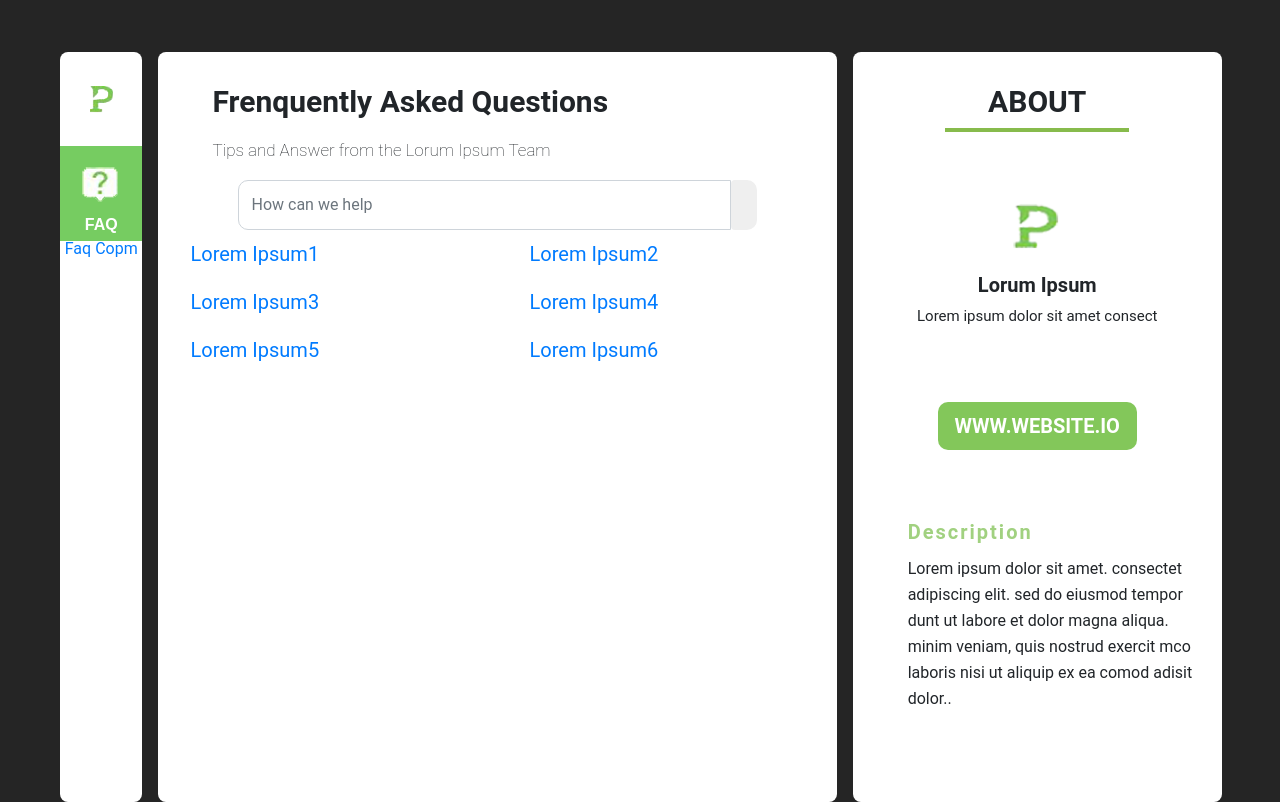
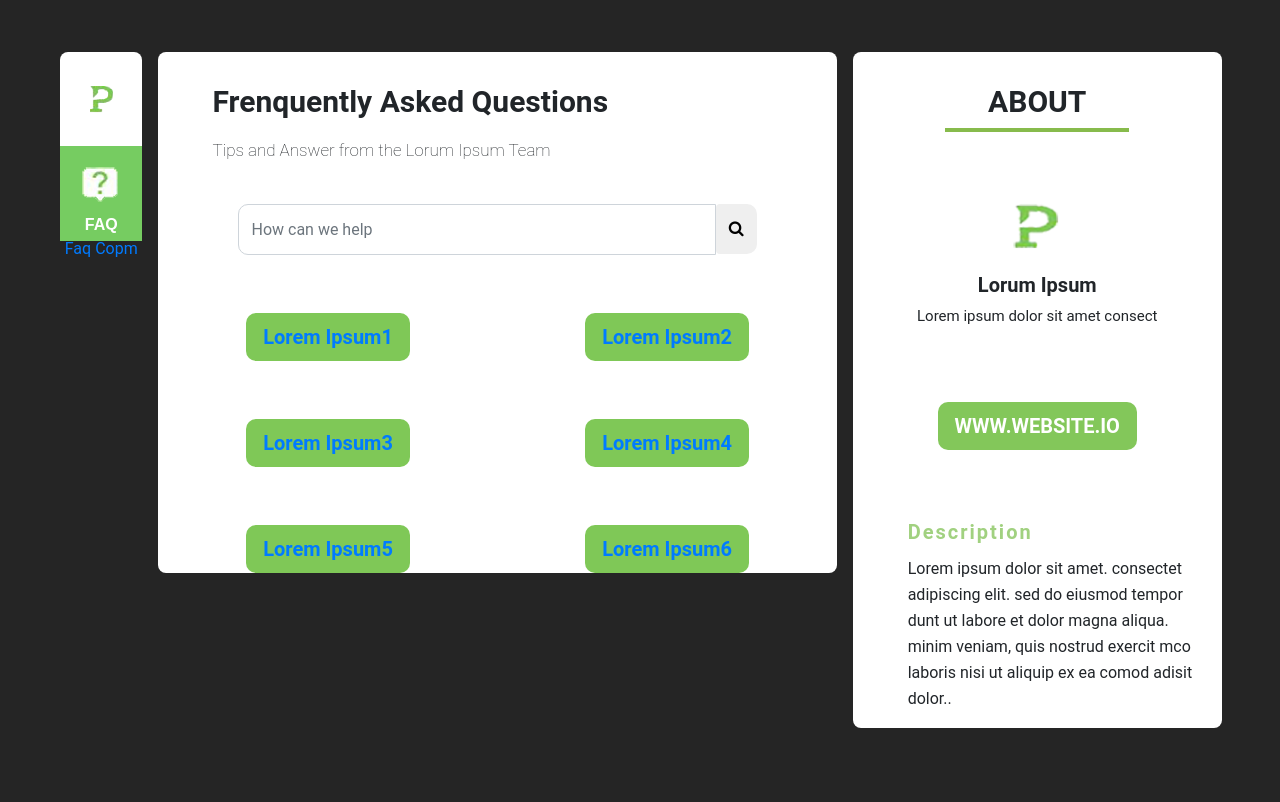
Before and after one commit to saadkhan6670/praips.io, a React (Create React App) app in the folder client/: page / in a window 1280 px wide. Built offline with nearby package versions, Linux system fonts and the light colour scheme.

Commit message:
ui fixing

```diff
--- a/client/public/index.html
+++ b/client/public/index.html
@@ -5,7 +5,7 @@
     <meta name="viewport" content="width=device-width, initial-scale=1, shrink-to-fit=no">
     <meta name="theme-color" content="#000000">
     <link rel="stylesheet" href="https://stackpath.bootstrapcdn.com/bootstrap/4.1.0/css/bootstrap.min.css" integrity="sha384-9gVQ4dYFwwWSjIDZnLEWnxCjeSWFphJiwGPXr1jddIhOegiu1FwO5qRGvFXOdJZ4" crossorigin="anonymous">
-
+    <link href="https://stackpath.bootstrapcdn.com/font-awesome/4.7.0/css/font-awesome.min.css" rel="stylesheet" integrity="sha384-wvfXpqpZZVQGK6TAh5PVlGOfQNHSoD2xbE+QkPxCAFlNEevoEH3Sl0sibVcOQVnN" crossorigin="anonymous">
     <link rel="manifest" href="%PUBLIC_URL%/manifest.json">
     <link rel="shortcut icon" href="%PUBLIC_URL%/favicon.ico">
 
--- a/client/src/App.css
+++ b/client/src/App.css
@@ -15,7 +15,10 @@ body {
 
 #sidebar-wrapper {
     width: 6.76%;
-    height: 750px;
+    height: -moz-available;          /* WebKit-based browsers will ignore this. */
+    height: -webkit-fill-available;  /* Mozilla-based browsers will ignore this. */
+    height: fill-available;
+
     float: left;
     margin-right: 16px;
     border-radius: 8px;
@@ -61,7 +64,9 @@ body {
 
 .content-wrapper {
     background-color: white;
-    height: 750px;
+    height: -moz-available;          /* WebKit-based browsers will ignore this. */
+    height: -webkit-fill-available;  /* Mozilla-based browsers will ignore this. */
+    height: fill-available;
     border-radius: 8px;
     float: left;
     width: 55.59%;
@@ -93,8 +98,10 @@ body {
 
 .right-wrapper {
     background-color: white;
-    height: 750px;
-    float: left;
+    height: -moz-available;          /* WebKit-based browsers will ignore this. */
+    height: -webkit-fill-available;  /* Mozilla-based browsers will ignore this. */
+    height: fill-available;
+        float: left;
     border-radius: 8px;
     width: 30.26%;
     display: inline-block;
@@ -140,6 +147,25 @@ body {
     color: white;
     font-weight: bold;
     border-radius: 10px;
+}
+
+.content-wrapper .right_btn{
+    text-align: center;
+    margin-top: 58px;
+}
+.content-wrapper .right_btn button{
+    /* width: 231px; */
+    background-color: #7fc857;
+    color: white;
+    font-weight: bold;
+    border-radius: 10px;
+}
+.input-group{
+    margin-top: 24px;
+
+}
+.input-group input{
+    height: 51px;
 }
 .right-wrapper .content_text{
     margin-top: 70px;
--- a/client/src/FAQComponent.js
+++ b/client/src/FAQComponent.js
@@ -41,7 +41,9 @@ class FAQComponent extends Component {
                         return (
                         <div className="col-md-6 col-sm-6">
                         <div className="right_btn">
-                            <Link to={`/faq/${data}`} className="btn btn-lg">{data}</Link>
+                        <button  className="btn btn-lg" >
+                            <Link style={{ textDecoration : "none"}} to={`/faq/${data}`} >{data}</Link>
+                            </button>
                         </div>
                     </div>
                         )
--- a/client/src/FAQInfo.js
+++ b/client/src/FAQInfo.js
@@ -16,7 +16,6 @@ class FAQInfo extends Component {
 
                     </div>
                 </div>
-                {console.log(this.props.match.params.slugName)}
                 <div className="row">
                     <div className="col-md-12 col-sm-12">
                         <div className="subText">
```
